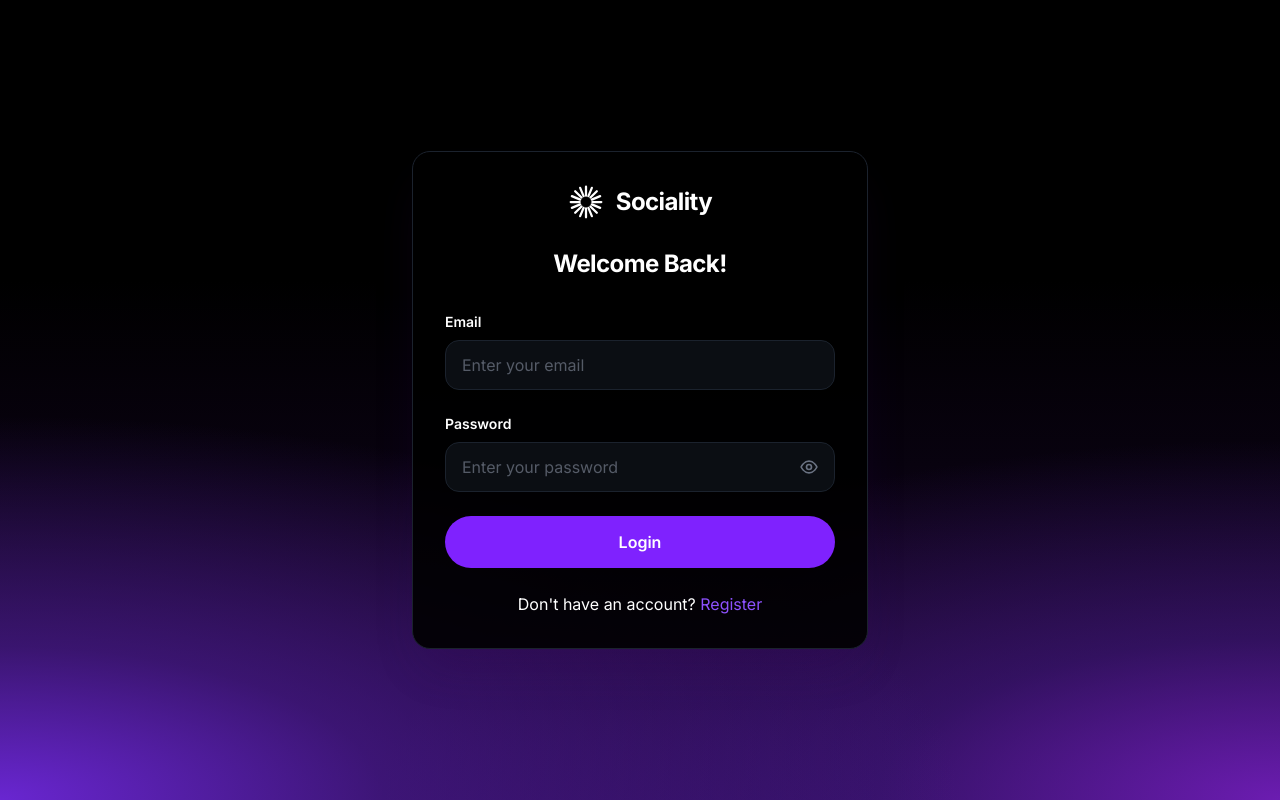
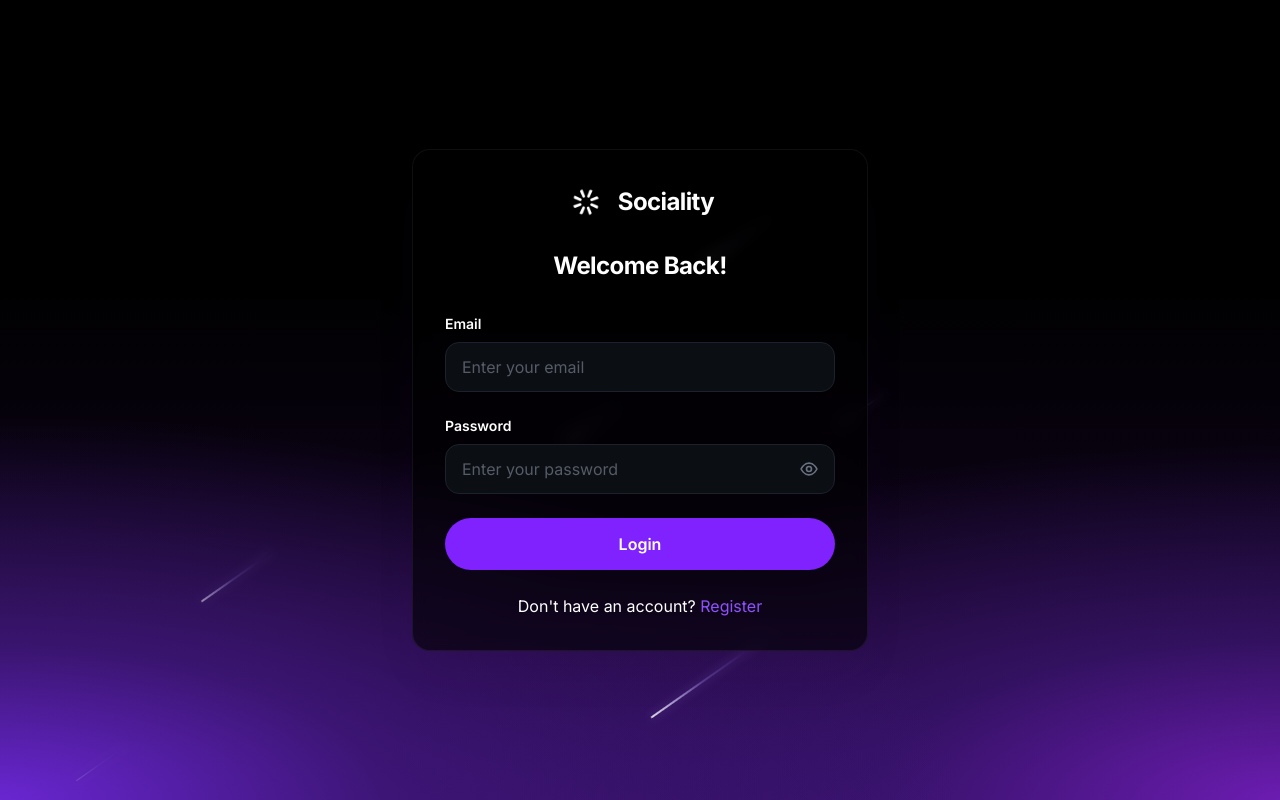
Before and after one commit to smilefathurs/social-media-app, a Next.js app: page /login in a window 1280 px wide. Built offline with nearby package versions, Linux system fonts and the light colour scheme; no server answers.

Commit message:
feat(auth): finalize login page design

```diff
--- a/src/app/globals.css
+++ b/src/app/globals.css
@@ -50,7 +50,7 @@
 
 :root {
   --background: oklch(1 0 0);
-  --foreground: oklch(0.145 0 0);
+  --foreground: #fdfdfd;
   --card: oklch(1 0 0);
   --card-foreground: oklch(0.145 0 0);
   --popover: oklch(1 0 0);
@@ -142,3 +142,259 @@ input:-webkit-autofill:focus {
   transition: background-color 9999s ease-in-out 0s;
   caret-color: #ffffff;
 }
+
+/* ========================================
+   SOCIALITY METEORS
+======================================== */
+
+.meteor-layer {
+  position: fixed;
+  inset: 0;
+  z-index: 1;
+  overflow: hidden;
+  pointer-events: none;
+}
+
+.meteor {
+  position: absolute;
+  width: var(--meteor-width, 100px);
+  height: var(--meteor-height, 2px);
+  border-radius: 999px;
+
+  /* Bright head at the right end before rotation */
+  background: linear-gradient(
+    90deg,
+    transparent 0%,
+    rgb(139 92 246 / 10%) 20%,
+    rgb(167 139 250 / 40%) 55%,
+    rgb(221 214 254 / 85%) 82%,
+    #fdfdfd 100%
+  );
+
+  box-shadow: 0 0 8px rgb(167 139 250 / 35%);
+  opacity: 0;
+  transform: rotate(145deg);
+  transform-origin: center;
+
+  animation: sociality-meteor var(--meteor-duration, 7s) linear infinite;
+
+  animation-delay: var(--meteor-delay, 0s);
+}
+
+/* 25 meteor positions and variations */
+.meteor-1 {
+  top: 3%;
+  left: 12%;
+  --meteor-width: 80px;
+  --meteor-duration: 6s;
+  --meteor-delay: 0s;
+}
+.meteor-2 {
+  top: 7%;
+  left: 56%;
+  --meteor-width: 125px;
+  --meteor-duration: 8s;
+  --meteor-delay: 1.7s;
+}
+.meteor-3 {
+  top: 11%;
+  left: 83%;
+  --meteor-width: 65px;
+  --meteor-duration: 5s;
+  --meteor-delay: 3.1s;
+}
+.meteor-4 {
+  top: 15%;
+  left: 32%;
+  --meteor-width: 145px;
+  --meteor-duration: 9s;
+  --meteor-delay: 0.9s;
+}
+.meteor-5 {
+  top: 19%;
+  left: 68%;
+  --meteor-width: 95px;
+  --meteor-duration: 7s;
+  --meteor-delay: 4.5s;
+}
+
+.meteor-6 {
+  top: 23%;
+  left: 8%;
+  --meteor-width: 75px;
+  --meteor-duration: 5.5s;
+  --meteor-delay: 2.3s;
+}
+.meteor-7 {
+  top: 27%;
+  left: 45%;
+  --meteor-width: 115px;
+  --meteor-duration: 8.5s;
+  --meteor-delay: 5.8s;
+}
+.meteor-8 {
+  top: 31%;
+  left: 91%;
+  --meteor-width: 55px;
+  --meteor-height: 1px;
+  --meteor-duration: 6.5s;
+  --meteor-delay: 3.8s;
+}
+.meteor-9 {
+  top: 35%;
+  left: 24%;
+  --meteor-width: 135px;
+  --meteor-duration: 7.5s;
+  --meteor-delay: 6.4s;
+}
+.meteor-10 {
+  top: 39%;
+  left: 73%;
+  --meteor-width: 90px;
+  --meteor-duration: 5.8s;
+  --meteor-delay: 1.2s;
+}
+
+.meteor-11 {
+  top: 43%;
+  left: 14%;
+  --meteor-width: 110px;
+  --meteor-duration: 7.2s;
+  --meteor-delay: 2.8s;
+}
+.meteor-12 {
+  top: 47%;
+  left: 51%;
+  --meteor-width: 70px;
+  --meteor-height: 1px;
+  --meteor-duration: 5.2s;
+  --meteor-delay: 5.1s;
+}
+.meteor-13 {
+  top: 51%;
+  left: 87%;
+  --meteor-width: 130px;
+  --meteor-duration: 8.2s;
+  --meteor-delay: 0.5s;
+}
+.meteor-14 {
+  top: 55%;
+  left: 37%;
+  --meteor-width: 85px;
+  --meteor-duration: 6.3s;
+  --meteor-delay: 4.1s;
+}
+.meteor-15 {
+  top: 59%;
+  left: 63%;
+  --meteor-width: 150px;
+  --meteor-duration: 9.2s;
+  --meteor-delay: 6.8s;
+}
+
+.meteor-16 {
+  top: 63%;
+  left: 5%;
+  --meteor-width: 95px;
+  --meteor-duration: 7.8s;
+  --meteor-delay: 1.9s;
+}
+.meteor-17 {
+  top: 67%;
+  left: 42%;
+  --meteor-width: 60px;
+  --meteor-height: 1px;
+  --meteor-duration: 5.7s;
+  --meteor-delay: 3.4s;
+}
+.meteor-18 {
+  top: 71%;
+  left: 78%;
+  --meteor-width: 120px;
+  --meteor-duration: 8.8s;
+  --meteor-delay: 5.5s;
+}
+.meteor-19 {
+  top: 75%;
+  left: 19%;
+  --meteor-width: 75px;
+  --meteor-duration: 6.8s;
+  --meteor-delay: 0.7s;
+}
+.meteor-20 {
+  top: 79%;
+  left: 57%;
+  --meteor-width: 140px;
+  --meteor-duration: 9.5s;
+  --meteor-delay: 4.8s;
+}
+
+.meteor-21 {
+  top: 83%;
+  left: 90%;
+  --meteor-width: 85px;
+  --meteor-duration: 6.1s;
+  --meteor-delay: 2.1s;
+}
+.meteor-22 {
+  top: 87%;
+  left: 34%;
+  --meteor-width: 105px;
+  --meteor-duration: 7.6s;
+  --meteor-delay: 5.9s;
+}
+.meteor-23 {
+  top: 91%;
+  left: 69%;
+  --meteor-width: 65px;
+  --meteor-duration: 5.4s;
+  --meteor-delay: 3.6s;
+}
+.meteor-24 {
+  top: 95%;
+  left: 10%;
+  --meteor-width: 125px;
+  --meteor-duration: 8.1s;
+  --meteor-delay: 1.4s;
+}
+.meteor-25 {
+  top: 97%;
+  left: 48%;
+  --meteor-width: 90px;
+  --meteor-duration: 6.6s;
+  --meteor-delay: 7.1s;
+}
+
+/* Travel diagonally toward the lower-left */
+@keyframes sociality-meteor {
+  0% {
+    opacity: 0;
+    transform: translate(0, 0) rotate(145deg);
+  }
+
+  4% {
+    opacity: 0.9;
+  }
+
+  15% {
+    opacity: 0.65;
+  }
+
+  45% {
+    opacity: 0;
+    transform: translate(-45vw, 35vh) rotate(145deg);
+  }
+
+  100% {
+    opacity: 0;
+    transform: translate(-45vw, 35vh) rotate(145deg);
+  }
+}
+
+/* Accessibility */
+@media (prefers-reduced-motion: reduce) {
+  .meteor {
+    animation: none;
+    display: none;
+  }
+}
--- a/src/app/layout.tsx
+++ b/src/app/layout.tsx
@@ -16,8 +16,8 @@ const geistMono = Geist_Mono({
 });
 
 export const metadata: Metadata = {
-  title: 'Create Next App',
-  description: 'Generated by create next app',
+  title: 'Sociality',
+  description: 'Connect, share, and engage with your community on Sociality.',
 };
 
 export default function RootLayout({ children }: LayoutProps<'/'>) {
--- a/src/app/login/page.tsx
+++ b/src/app/login/page.tsx
@@ -1,5 +1,6 @@
 'use client';
 
+import Image from 'next/image';
 import { useState } from 'react';
 import Link from 'next/link';
 import { useRouter } from 'next/navigation';
@@ -11,28 +12,16 @@ import { useLoginMutation } from '@/features/auth/auth.hooks';
 function SocialityLogo() {
   return (
     <div className='flex items-center justify-center gap-3'>
-      <svg
-        viewBox='0 0 40 40'
-        className='h-9 w-9 shrink-0 text-white'
-        fill='none'
-        aria-hidden='true'
-      >
-        {Array.from({ length: 16 }, (_, i) => (
-          <line
-            key={i}
-            x1='20'
-            y1='3'
-            x2='20'
-            y2='13'
-            stroke='currentColor'
-            strokeWidth='2.5'
-            strokeLinecap='round'
-            transform={`rotate(${i * 22.5} 20 20)`}
-          />
-        ))}
-      </svg>
+      <Image
+        src='/images/sociality-logo.png'
+        alt='Sociality Logo'
+        width={40}
+        height={40}
+        priority
+        className='h-10 w-10 object-contain'
+      />
 
-      <span className='text-2xl font-bold tracking-tight text-white'>
+      <span className='text-2xl font-bold tracking-tight text-[#FDFDFD]'>
         Sociality
       </span>
     </div>
@@ -129,7 +118,14 @@ export default function LoginPage() {
         }}
       />
 
-      <section className='relative w-full max-w-[456px] rounded-2xl border border-[#1b222d] bg-black/90 p-6 shadow-2xl shadow-purple-950/20 sm:p-8'>
+      {/* Subtle meteor shower */}
+      <div className='meteor-layer' aria-hidden='true'>
+        {Array.from({ length: 25 }, (_, i) => (
+          <span key={i} className={`meteor meteor-${i + 1}`} />
+        ))}
+      </div>
+
+      <section className='relative z-10 w-full max-w-[456px] rounded-2xl border border-white/[0.06] bg-black/60 p-6 shadow-2xl shadow-purple-950/10 backdrop-blur-sm sm:p-8'>
         {/* Header */}
         <header className='mb-8 text-center'>
           <SocialityLogo />
```
Also changed, not shown: public/images/sociality-logo.png (added), 1 other file (tests, documents, lock files or other folders).
